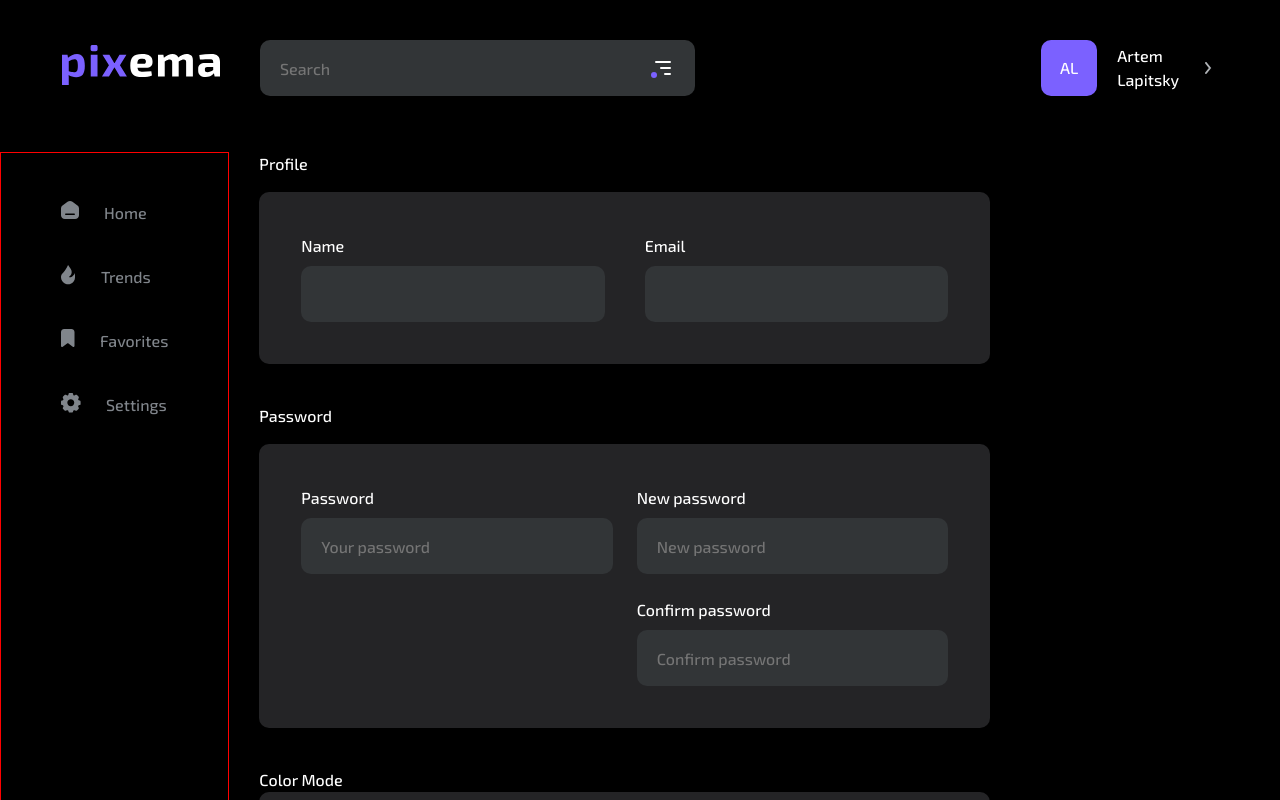
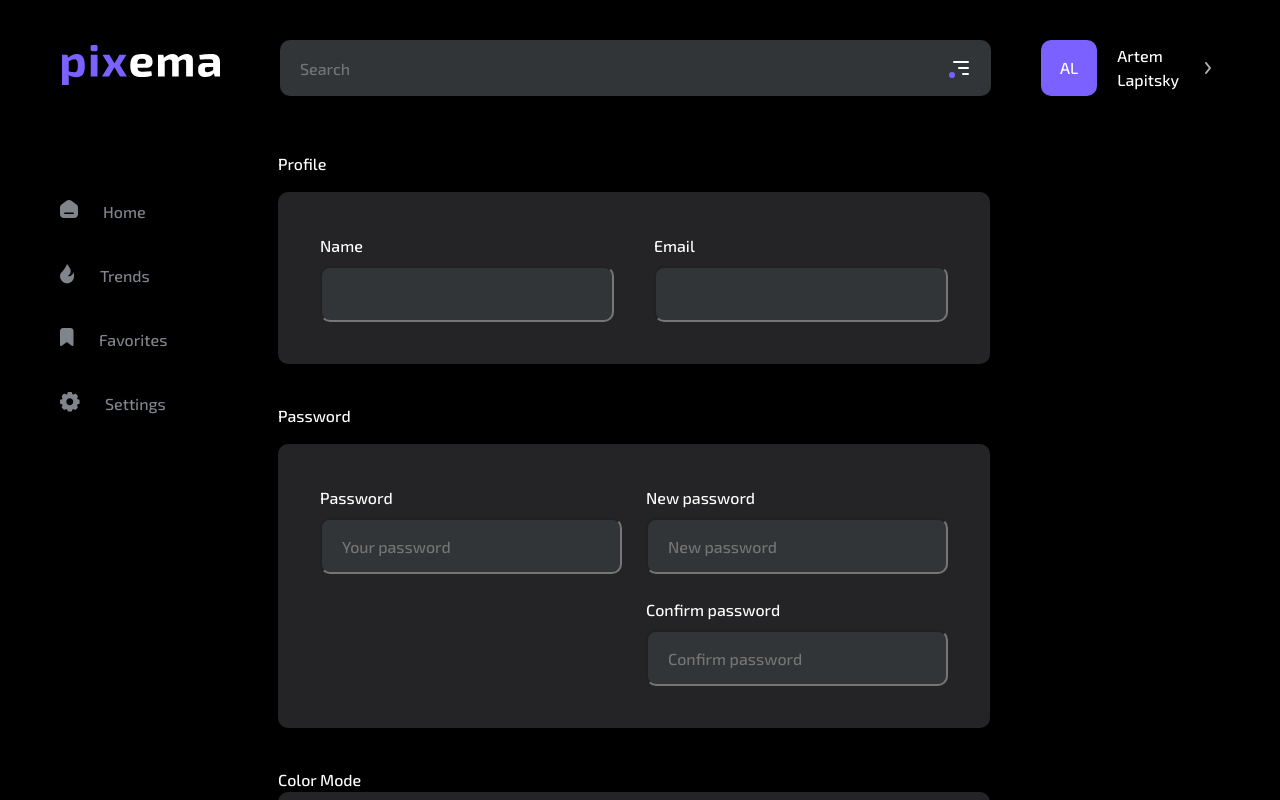
Before and after one commit to MaryZaiko/FilmsApp, a React (Create React App) app: page / in a window 1280 px wide. Shown: the top 800 px of the page. Built offline with nearby package versions, Linux system fonts and the light colour scheme.

Commit message:
fix Sidebar, inrun in header

```diff
--- a/src/components/Button/Button.css
+++ b/src/components/Button/Button.css
@@ -29,8 +29,8 @@
   background-color: white;
   border: 2px solid #afb2b6;
 }
-.btnSettingsActive{
-
+.btnSettings:hover{
+  background-color: #7B61FF;
 }
 @media (max-width: 950px) {
   .btnHeaderArrow {
--- a/src/components/Header/Header.css
+++ b/src/components/Header/Header.css
@@ -4,7 +4,6 @@
   justify-content: space-between;
   gap: 40px;
   padding: 40px 62px 56px 62px;
-
 }
 
 .headerContainerDark {
@@ -14,31 +13,23 @@
   background-color: white;
   color: black;
 }
-.formInput {
+.inputWrapper {
   display: flex;
   flex-wrap: nowrap;
   width: 100%;
-}
-.formInput:hover {
-  border: 2px solid #7b61ff;
-  border-radius: 10px;
+  position: relative;
+  padding-left: 20px;
+  padding-right: 10px;
 }
 
 .iconInput {
   height: 56px;
   padding: 16px 20px;
-  border-bottom-right-radius: 10px;
-  border-top-right-radius: 10px;
+  position: absolute;
+  top: 0px;
+  right: 8px;
 }
-.iconInputLight {
-  background: #ffffff;
-  border: 2px solid #afb2b6;
-  border-left: none;
-}
-.iconInputDark {
-  background: #323537;
-  color: #ffffff;
-}
+
 .headerTop {
   display: flex;
   align-items: center;
--- a/src/components/Header/Header.tsx
+++ b/src/components/Header/Header.tsx
@@ -31,22 +31,23 @@ const Header = () => {
       )}
     >
       <Logo className="logoHeader" />
-      <form className="formInput">
+      <div className="inputWrapper">
         <Input
           type="text"
           placeholder="Search"
-          className={classnames("inputSearch", isDarkTheme ? "inputDark" : "inputLight")}
+          className={classnames(
+            "inputSearch",
+            isDarkTheme ? "inputDark" : "inputLight"
+          )}
         />
-        <div className={classnames("iconInput", isDarkTheme ? "iconInputDark" : "iconInputLight")}>
-          <FilterSVG stroke={isDarkTheme ? 'white' : '#AFB2B6'}/>
+        <div className={classnames("iconInput")}>
+          <FilterSVG stroke={isDarkTheme ? "white" : "#AFB2B6"} />
         </div>
-      </form>
+      </div>
 
       <Button
         onClick={onClickBurgerMenu}
         btnContent={
-          // <FontAwesomeIcon icon={faXmark} />
-
           isOpenBurgerMenu ? (
             <FontAwesomeIcon icon={faXmark} />
           ) : (
--- a/src/components/Input/Input.css
+++ b/src/components/Input/Input.css
@@ -1,12 +1,12 @@
 .inputSearch {
   min-width: 272px;
-  width: 50%;
+  /* width: 50%; */
   height: 56px;
-  border-top-left-radius: 10px;
-  border-bottom-left-radius: 10px;
+  border-radius: 10px;
   padding: 16px 20px;
   outline: none;
   border-style: hidden;
+ flex: auto;
 }
 
 
@@ -16,9 +16,11 @@ height: 56px;
 background: #323537;
 border-radius: 10px;
 padding: 16px 20px;
-border: none;
+
 }
-
+.inputSearch:focus{
+border: 2px solid #7B61FF;
+}
 
 .inputLight {
   background: #ffffff;
--- a/src/components/Sidebar/Sidebar.css
+++ b/src/components/Sidebar/Sidebar.css
@@ -3,12 +3,16 @@
   padding: 48px 60px 64px 60px;
   display: flex;
   flex-direction: column;
+justify-content: space-between;
+
+}
+.linksWrapper{
+  display: flex;
+  flex-direction: column;
   gap: 40px;
-  /* z-index: 2; */
-  border: 1px solid red;
-  /* position: fixed; */
-  /* left: 0;
-  top: 0; */
+}
+.sidebarFooter{
+  color: #AFB2B6;
 }
 .sidebarContainerDark {
   background-color: black;
--- a/src/components/Sidebar/Sidebar.tsx
+++ b/src/components/Sidebar/Sidebar.tsx
@@ -20,8 +20,7 @@ const Sidebar = () => {
         isDarkTheme ? "sidebarContainerDark" : "sidebarContainerLight"
       )}
     >
-      {/* <Logo className="logoSidebar" /> */}
-
+      <div className="linksWrapper">
         <a href="#" className="linkSidebar">
           <HomeSVG />
           Home
@@ -39,6 +38,8 @@ const Sidebar = () => {
           Settings
         </a>
       </div>
+      <span className="sidebarFooter">© All Rights Reserved</span>
+    </div>
   );
 };
 
--- a/src/pages/Settings/Settings.css
+++ b/src/pages/Settings/Settings.css
@@ -1,5 +1,5 @@
 .settingsWrapper {
-  padding-left: 30px;
+
   padding-right: 290px;
   display: flex;
   flex-direction: column;
@@ -65,6 +65,7 @@ label > span {
 .btnsWrapper {
   display: flex;
   justify-content: flex-end;
+  gap: 40px;
   width: 50%;
   margin-top: 48px;
   align-self: end;
```
Also changed, not shown: src/pages/Settings/Settings.tsx (+15 -5 lines). Lines whose indentation alone changed are shown as unchanged.
